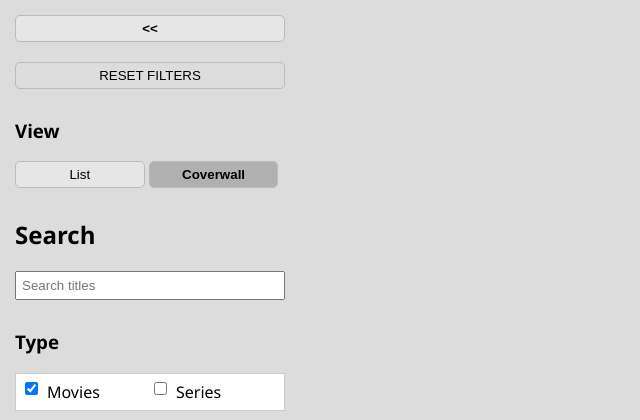
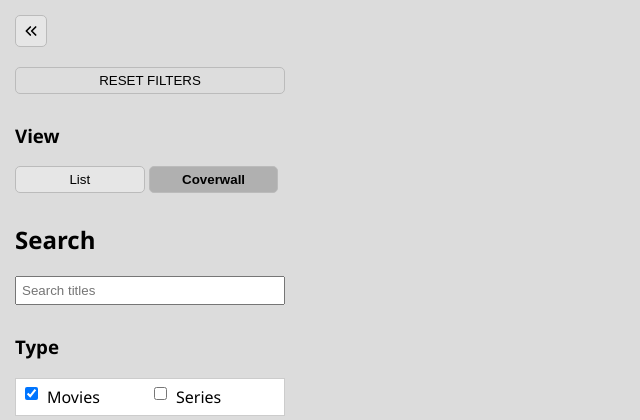
Before and after one commit to karussellbremser/media-control, a Flask app: page / in a window 1280 px wide. Shown: the top 420 px of the page, without its empty margins (0-640 px from the left). Run offline with Flask 3, Linux system fonts and the light colour scheme; data that the repository does not hold is empty; some libraries are stand-ins or nearby versions.

Commit message:
tighten the cover wall's layout and restyle the sidebar toggle
- trim .content's padding (20px -> 12px/6px) and the grid gap (15px -> 12px)
  to fit more covers on screen
- collapsed sidebar: shrink its own padding/reservation now that the toggle
  button is small, and drop the full-viewport-centering requirement -- the
  grid just centers within its own (now much narrower) reserved space, so
  the right-side border no longer needs to mirror the left
- fix the hover overlay's rounded corners: it was missing box-sizing:
  border-box, so its padding pushed it wider than imgWrapper and the
  bottom-right corner's radius landed outside the clipped area
- replace the "<<"/">>" text toggle button with a small icon button (inline
  SVG chevron) that rotates via CSS transition instead of swapping text

Co-Authored-By: Claude Sonnet 5 <noreply@anthropic.com>

```diff
--- a/static/search.js
+++ b/static/search.js
@@ -108,8 +108,8 @@ document.addEventListener('DOMContentLoaded', () => {
 		sidebar.classList.toggle('collapsed');
 		content.classList.toggle('collapsed');
 
-		// Pfeil ändern
-		toggleBtn.textContent = sidebarCollapsed ? '>>' : '<<';
+		// rotates the chevron icon via CSS instead of swapping text
+		toggleBtn.classList.toggle('collapsed', sidebarCollapsed);
 	});
 
 	function resetFilters() {
--- a/templates/index.html
+++ b/templates/index.html
@@ -44,7 +44,7 @@
 
         .content {
             margin-left: 320px;
-            padding: 20px;
+            padding: 12px 6px;
             width: calc(100% - 320px);
 			background-color: #dcdcdc;
         }
@@ -208,7 +208,11 @@
 		.gridView {
 			display: grid;
 			grid-template-columns: repeat(auto-fill, 250px);
-			gap: 15px;
+			gap: 12px;
+		}
+
+		.content.collapsed .gridView {
+			justify-content: center;
 		}
 
 		.gridItem img {
@@ -298,6 +302,8 @@
 			color: white;
 			font-size: 22px;
 			padding: 8px;
+			box-sizing: border-box;
+			border-radius: 0 0 6px 6px;
 
 			opacity: 0;
 			transition: all 0.2s ease;
@@ -310,23 +316,36 @@
 
 		.sidebar.collapsed {
 			width: 40px;
-			padding: 5px;
+			padding: 4px;
 			overflow: hidden;
 		}
 
 		.content.collapsed {
-			margin-left: 60px;
-			width: calc(100% - 60px);
+			margin-left: 50px;
+			width: calc(100% - 50px);
+			padding-left: 6px;
+			padding-right: 6px;
 		}
 
-		.sidebar.collapsed *:not(#toggleSidebarBtn) {
+		.sidebar.collapsed *:not(#toggleSidebarBtn):not(#toggleSidebarBtn *) {
 			display: none;
 		}
 
 		#toggleSidebarBtn {
-			width: 100%;
-			padding: 5px;
-			font-weight: bold;
+			width: 32px;
+			height: 32px;
+			padding: 0;
+			display: flex;
+			align-items: center;
+			justify-content: center;
+		}
+
+		#toggleSidebarBtn svg {
+			transition: transform 0.2s ease;
+		}
+
+		#toggleSidebarBtn.collapsed svg {
+			transform: rotate(180deg);
 		}
 
 		.sidebar {
@@ -486,7 +505,12 @@
 
     <!-- left side -->
     <div class="sidebar">
-		<button id="toggleSidebarBtn"><<</button>
+		<button id="toggleSidebarBtn" aria-label="Toggle sidebar">
+			<svg viewBox="0 0 24 24" width="16" height="16" fill="none" stroke="currentColor" stroke-width="2.5" stroke-linecap="round" stroke-linejoin="round">
+				<polyline points="11 6 5 12 11 18"></polyline>
+				<polyline points="19 6 13 12 19 18"></polyline>
+			</svg>
+		</button>
 
 		<button id="resetButton">RESET FILTERS</button>
 
```
